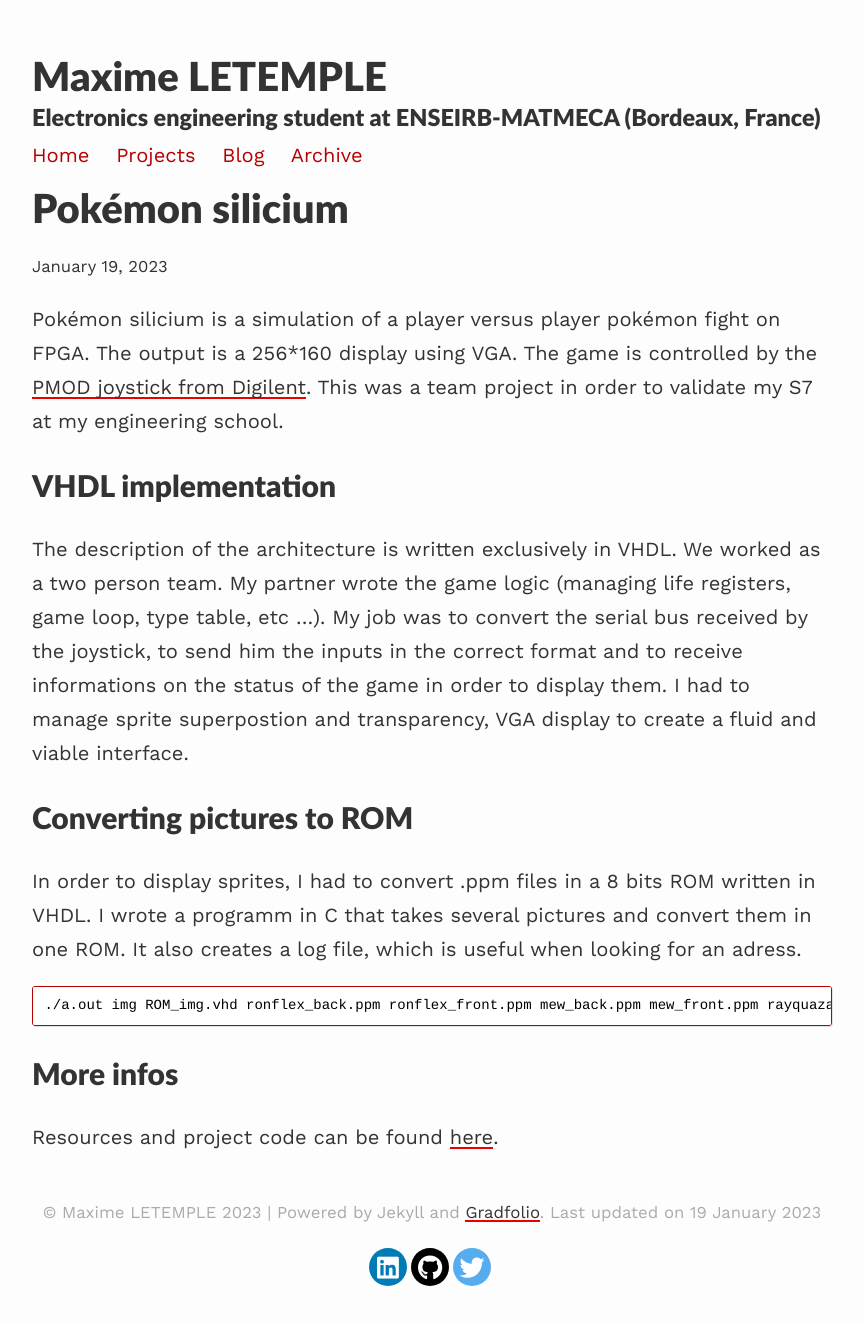
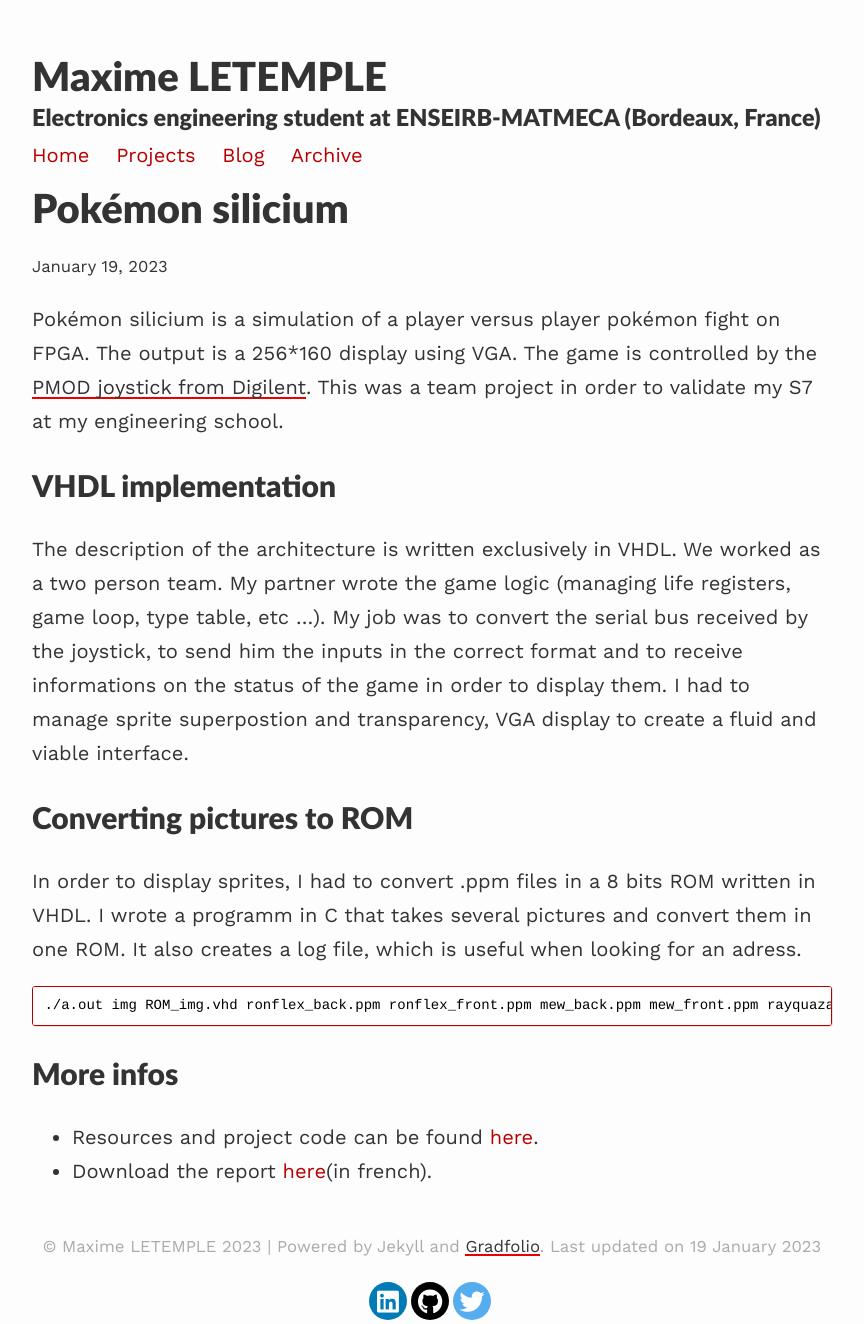
Before and after one commit to maxletemple/maxletemple.github.io_old, a Jekyll site: the page built from _projects/pokemon_silicium.md, in a window 1280 px wide. Shown: the whole page, without its empty margins (208-1072 px from the left). Built offline with Jekyll 4.4.1, drawn with Linux system fonts in a browser that asks for light colours; nearby versions of some CDN libraries; before the commit the page ends 1290 px from its top, so only the background shows below that.

Commit message:
added pokemon silicium pdf

```diff
--- a/_projects/pokemon_silicium.md
+++ b/_projects/pokemon_silicium.md
@@ -23,4 +23,5 @@
 More infos
 ===
 
-Resources and project code can be found [here](https://github.com/maxletemple/pokemon_silicium).
+- Resources and project code can be found [here](https://github.com/maxletemple/pokemon_silicium).
+- Download the report [here]({{site.baseurl}}/assets/pdf/pokemon_silicium.pdf)(in french).
```
Also changed, not shown: 1 other file.
